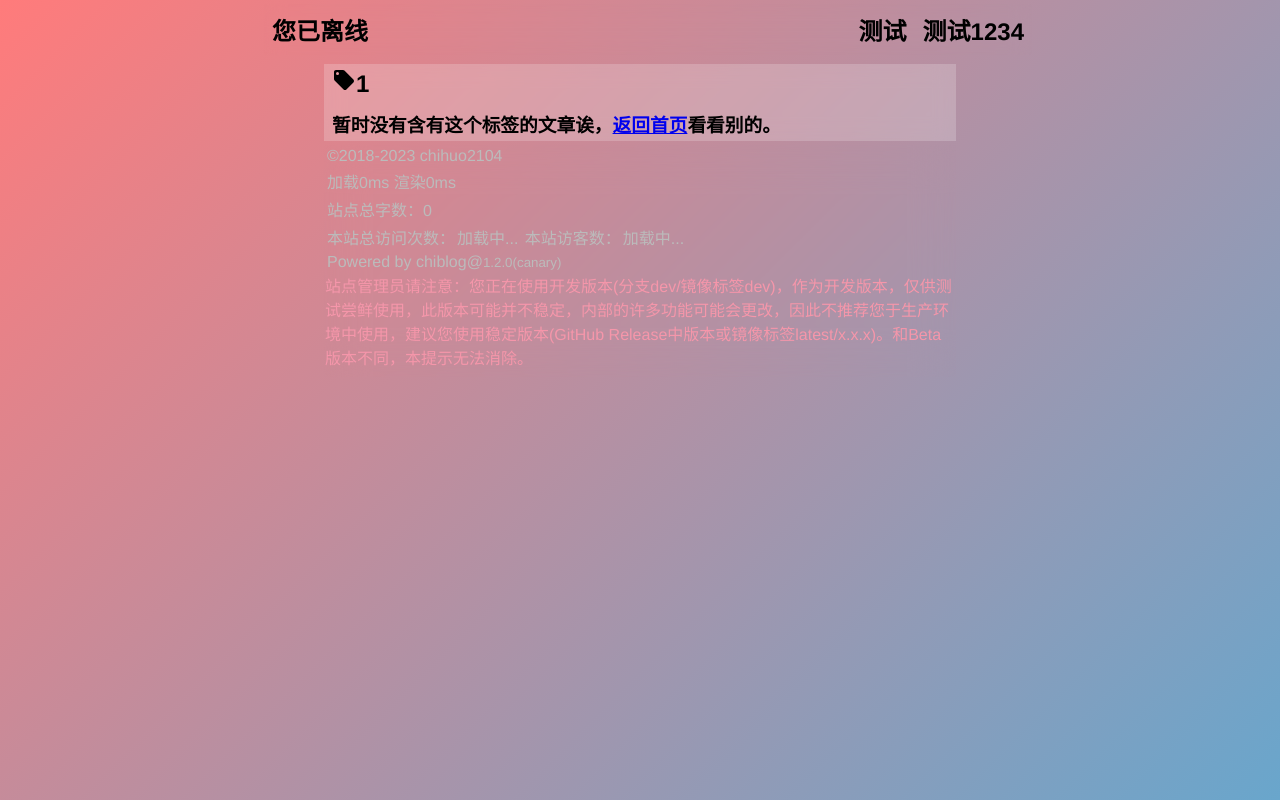
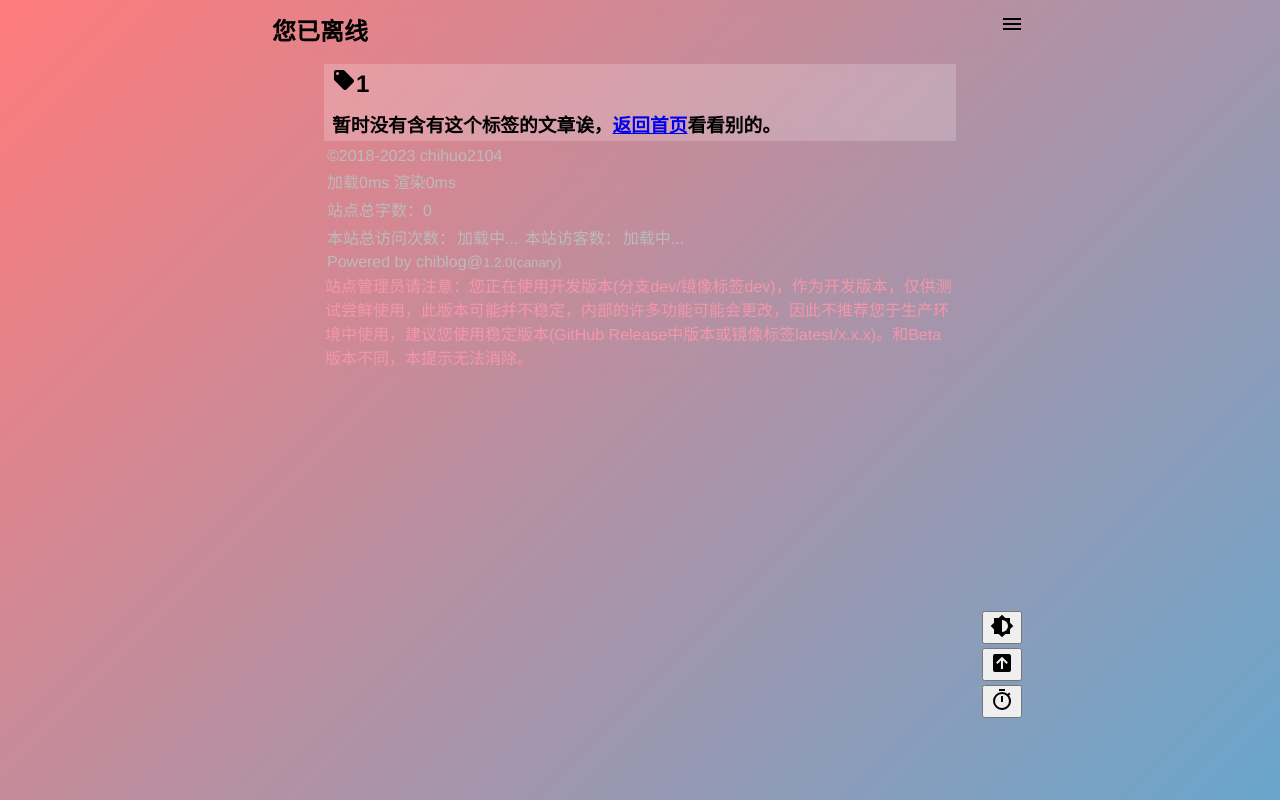
Before and after one commit to chi-net/chiblog, a Nuxt app: page /tag/1 in a window 1280 px wide. Built offline with nearby package versions, Linux system fonts and the light colour scheme.

Commit message:
feat: toolbar btt and dark mode control

```diff
--- a/app.vue
+++ b/app.vue
@@ -178,6 +178,7 @@ function renderNumber(num) {
       id="back"
     />
     <Header :pages="pages" :settings="settings" :posts="posts" />
+    <aside><Toolbar/></aside>
     <div id="viewer" :class="{ hidden: hidden ? true : false, normal: hidden ? false : true }">
       <div id="datatip" v-if="versionDifference !== ''">
         数据文件过时提醒：<br />
@@ -233,23 +234,18 @@ body {
   overflow-x: hidden;
 }
 
-// html[theme='dark-mode']
-// @media (prefers-color-scheme: dark) {
 html[theme='dark-mode'] {
   filter: invert(1) hue-rotate(180deg);
 }
 html[theme='dark-mode'] img {
   filter: invert(1) hue-rotate(180deg);
 }
-// }
-@media (prefers-color-scheme: dark) {
-  html {
-    filter: invert(1) hue-rotate(180deg);
-  }
-  html img {
-    filter: invert(1) hue-rotate(180deg);
-  }
-}
+//html {
+//  transition: filter 300ms linear;
+//}
+//html img {
+//  transition: filter 0 linear;
+//}
 
 h1,
 h2,
@@ -273,12 +269,6 @@ h6 {
     padding: 2px;
     margin-top: 3em;
   }
-  //@media only screen and (min-width: 768px) and (max-width: 1024px) {
-  //  // 在这个宽度范围内执行某个操作
-  //  margin-left: 10%;
-  //  margin-right: 10%;
-  //  margin-top: calc(16px + 5em);
-  //}
   @media screen and (min-width: 1024px) {
     margin-left: 25%;
     margin-right: 25%;
--- a/components/Card.vue
+++ b/components/Card.vue
@@ -87,23 +87,14 @@ onMounted(async () => {
   }
   div#img {
     display: flex;
-    place-items: center;
+    justify-content: center;
     padding: 0;
   }
   img {
     transition: opacity ease-in-out 200ms;
-    float: right;
-    @media only screen and (max-width: 1024px) and (min-width: 768px) {
-      height: 100%;
-    }
-    // flex-grow: 1;
-    // flex-shrink: 0;
+    //float: right;
     width: 100%;
-    // max-height: calc(20%);
-    // max-height: 100%;
-    // max-height: 20%;
     overflow-y: hidden;
-    // transform: scale(1);
   }
 }
 .imageshow {
--- a/components/Footer.vue
+++ b/components/Footer.vue
@@ -4,12 +4,10 @@ const props = defineProps({
   loadTime: Number,
   renderTime: Number,
   version: Object,
-  s: String,
   textCount: String
 })
-import { ref } from 'vue'
 // import { version as ver2 } from 'nuxt'
-const settings = ref(props.settings)
+const settings = reactive(props.settings)
 </script>
 <template>
   <footer id="footer-component">
--- a/components/Header.vue
+++ b/components/Header.vue
@@ -11,7 +11,6 @@ let posts = reactive(props.posts)
 // const height = ref("100%")
 function changePagesShowData() {
   // 增加动画
-
   show.value = !show.value
 }
 
@@ -39,45 +38,43 @@ const $route = useRoute()
 
 let post = reactive()
 
+$router.beforeEach(() => {
+  post = {}
+})
+
 // 这说明进入了...
 if ($route.name === 'posts-path') {
   post = posts.filter((ele) => {
     return $route.path === '/posts/' + ele.path
   })[0]
-  if (post !== undefined) {
+  // if (post !== undefined) {
+  //   console.log(post)
+  // }
+}
 
-  }
-}
+const isshow = computed(() => {
+  if (show.value) return 'close'
+  else return 'menu'
+})
+
 // console.log($route.name)
 </script>
 <template>
   <header :id="id" class="trans">
-    <div id="set-mob">
-      <h2 id="title">
-        <nuxt-link to="/">{{ settings.site.title }}</nuxt-link>
+    <div id="header-index">
+      <div id="set-mob">
+        <h2 id="title">
+          <nuxt-link to="/">{{ settings.site.title }}</nuxt-link>
+        </h2>
+      </div>
+      <h2 id="pages-pc-toolbar" v-if="post !== undefined">
+        {{ post.title }}
       </h2>
       <div id="pages-mob-an" @click="changePagesShowData">
-        <h2>链接</h2>
+        <h2><Icon :name="isshow"/></h2>
       </div>
     </div>
-    <h2 id="pages-pc-article" v-if="post !== undefined">
-      {{ post.title }}
-    </h2>
-    <div id="pages-pc">
-      <span v-for="i in pages" :key="i.id">
-        <div v-if="i.type === 'link'">
-          <h2 class="page-link">
-            <a :href="i.url" :target="i.target">{{ i.title }}</a>
-          </h2>
-        </div>
-        <div v-if="i.type === 'article'">
-          <h2 class="page-link">
-            <nuxt-link :to="'/' + i.name">{{ i.title }}</nuxt-link>
-          </h2>
-        </div>
-      </span>
-    </div>
-    <div id="pages-mob" :style="{ display: show ? 'block' : 'none' }">
+    <div id="pages" :style="{ display: show ? 'block' : 'none' }">
       <span v-for="i in pages" :key="i.id">
         <div v-if="i.type === 'link'">
           <h2 class="page-link">
@@ -94,6 +91,11 @@ if ($route.name === 'posts-path') {
   </header>
 </template>
 <style lang="scss" scoped>
+#header-index {
+  display: flex;
+  justify-content: space-between;
+  width: 100%;
+}
 #header {
   display: flex;
   position: fixed;
@@ -103,25 +105,23 @@ if ($route.name === 'posts-path') {
     margin-right: 20%;
     width: 60%;
     border-radius: 4px;
-    //border: #eeeeee solid 1px;
     justify-content: space-between;
   }
+  flex-direction: column;
   @media screen and (max-width: 768px) {
     top: 0;
     left: 0;
     right: 0;
-    flex-direction: column;
   }
-  //left: 0;
-  //right: 0;
   backdrop-filter: blur(10px);
   z-index: 10;
-  #pages-pc-article {
+  #pages-pc-toolbar {
     display: none;
   }
 }
 
 #header-sm {
+  flex-direction: column;
   width: 100%;
   display: flex;
   position: fixed;
@@ -138,37 +138,21 @@ if ($route.name === 'posts-path') {
     right: 0;
     flex-direction: column;
   }
-  //left: 0;
-  //right: 0;
   backdrop-filter: blur(10px);
   z-index: 10;
 }
 
-#pages-pc {
-  @media screen and (max-width: 768px) {
+#pages-pc-toolbar {
+  @media screen and (max-width: 1365px) {
     display: none;
   }
-  @media screen and (min-width: 768px) {
-    display: flex;
-  }
-}
-
-#pages-pc-article {
-  @media screen and (max-width: 768px) {
-    display: none;
-  }
+  position: fixed;
+  left: calc(25% + 4px);
+  right: 25%;
 }
 
 #pages-mob-an {
-  @media screen and (min-width: 768px) {
-    display: none;
-  }
   cursor: pointer;
-}
-#pages-mob {
-  @media screen and (min-width: 768px) {
-    display: none;
-  }
 }
 #set-mob {
   display: flex;
--- a/components/Icon.vue
+++ b/components/Icon.vue
@@ -9,7 +9,7 @@ import {
   mdiTag,
   mdiFountainPenTip,
   mdiPin,
-  mdiEye
+  mdiEye, mdiMenu, mdiClose, mdiBrightness6, mdiArrowUpBox, mdiTimerOutline
 } from '@mdi/js'
 const props = defineProps({
   name: String,
@@ -25,7 +25,12 @@ const mdiArray = {
   tag: mdiTag,
   textCount: mdiFountainPenTip,
   pin: mdiPin,
-  views: mdiEye
+  views: mdiEye,
+  menu: mdiMenu,
+  close: mdiClose,
+  nightmode: mdiBrightness6,
+  backtotop: mdiArrowUpBox,
+  save: mdiTimerOutline
 }
 const read = mdiArray[props.name] || ''
 const width = props.width || 24
--- /dev/null
+++ b/components/Toolbar.vue
@@ -0,0 +1,61 @@
+<script setup lang="ts">
+let mode = ref(0)
+
+onMounted(() => {
+  if (localStorage.getItem('theme-mode') !== undefined) {
+    mode.value = (localStorage.getItem('theme-mode') === 'dark')
+  }
+  if (window.matchMedia (" (prefers-color-scheme: dark)").matches) {
+    document.documentElement.setAttribute('theme', 'dark-mode')
+    mode.value = 1
+  }
+  watch(mode, () => {
+    localStorage.setItem('theme-mode', mode? 'dark': 'light')
+  })
+})
+function changeNightMode () {
+  if (mode.value && process.client) {
+    document.documentElement.setAttribute('theme', 'light-mode')
+    mode.value = !mode.value
+  } else {
+    document.documentElement.setAttribute('theme', 'dark-mode')
+    mode.value = !mode.value
+  }
+}
+
+function btt () {
+  window.scrollTo({
+    top: 0,
+    left: 0,
+    behavior: 'smooth'
+  })
+}
+</script>
+
+<template>
+  <div id="toolbar">
+    <button @click="changeNightMode" :title="'切换至' + (mode ? '默认模式' : '暗黑模式')"><Icon name="nightmode"/></button><br/>
+    <button @click="btt" title="返回顶部"><Icon name="backtotop"/></button><br/>
+    <button @click="save" title="节流模式(实验版)"><Icon name="save"/></button>
+  </div>
+</template>
+
+<style scoped lang="scss">
+  #toolbar {
+    cursor: pointer;
+    z-index: 666;
+    button {
+      margin: 2px;
+    }
+    @media screen and (max-width: 1024px) {
+      position: fixed;
+      bottom: 1em;
+      right: 1em;
+    }
+    @media screen and (min-width: 1024px) {
+      position: fixed;
+      bottom: 5em;
+      right: calc(25% - 4em);
+    }
+  }
+</style>
--- a/pages/posts/[path].vue
+++ b/pages/posts/[path].vue
@@ -148,12 +148,12 @@ function renderNumber(num) {
   <ImageCard :img="post.banner">
     <h1>{{ post.title }}</h1>
     <div id="infoset">
-      <div><Icon name="account" /><span>{{ post.author }}</span></div>
+      <div><Icon name="account" /><span><nuxt-link :to="'/author/' + post.author">{{ post.author }}</nuxt-link></span></div>
       <div><Icon name="clockoutline" /><span>{{ reltime }}</span></div>
       <div><Icon name="accountarrowup" /><span>{{ updtime }}</span></div>
       <div v-if="settings.site.comment.backend.type === 'chicomment-simple'"><Icon name="comment" />{{ postComments }}</div>
       <div v-if="settings.site.textcount.article !== undefined ? settings.site.textcount.article : true"><Icon name="textCount" /><span>{{ renderNumber(post.content.length) }}字</span></div>
-      <div><Icon name="book" /><span>{{ post.category !== undefined ? post.category : '未分类' }}</span></div>
+      <div><Icon name="book" /><span><nuxt-link :to="'/category/' + post.category">{{ post.category !== undefined ? post.category : '未分类' }}</nuxt-link></span></div>
       <div><Icon name="views" /><span id="busuanzi_value_page_pv">加载中</span></div>
     </div>
     <div v-if="china">
@@ -215,16 +215,24 @@ function renderNumber(num) {
   </PureCard>
 </template>
 <style lang="scss" scoped>
+a {
+  transition: color 200ms ease-in-out;
+}
 #content img {
   width: 100%;
 }
 #infoset {
-  display: grid;
-  grid-template-columns: auto auto auto auto auto auto auto auto auto auto;
+  display: flex;
+  padding: 4px;
+  @media screen and (min-width: 1024px) {
+    justify-content: space-between;
+  }
+  flex-wrap: wrap;
   div {
     display: flex;
     justify-content: center;
     font-size: 18px;
+    padding: 4px;
   }
 }
 .click {
--- a/styles/markdown.scss
+++ b/styles/markdown.scss
@@ -24,6 +24,7 @@
     padding-left: 12px;
     border-left: 4px #eee solid;
   }
+
   hr {
     display: block;
     border: 0;
@@ -32,11 +33,13 @@
     margin: 1em 0;
     padding: 0;
   }
+
   code,
   pre code {
     width: 100%;
     display: block;
   }
+
   p code,
   h1 code,
   h2 code,
@@ -50,6 +53,7 @@
     max-width: 100%;
     display: inline-block;
   }
+
   pre,
   code {
     max-width: calc(100% - 25px);
@@ -64,6 +68,7 @@
     white-space: pre-wrap;
     font-family: 'Monaco', 'Menlo', 'Cascadia Code', 'Consolas', 'Courier New';
   }
+
   kbd,
   samp {
     border-radius: 8px;
@@ -78,38 +83,32 @@
     white-space: pre-wrap;
     font-family: 'Monaco', 'Menlo', 'Cascadia Code', 'Consolas', 'Courier New';
   }
+
   table,
   table tr th,
   table tr td {
     border: 1px solid #666666;
   }
+
   table {
     width: 100%;
     border-collapse: collapse;
   }
+
   a,
   a:hover,
   a:active,
   a:link {
     text-decoration: none;
     color: blue;
+    transition: color 300ms ease-in-out;
   }
+
   a:hover {
     color: cyan;
   }
+
   p {
     display: block;
   }
-  //h1 {
-  //  font-size: 2 * $base;
-  //}
-  //h2 {
-  //  font-size: 1.8 * $base;
-  //}
-  //h3 {
-  //  font-size: 1.5 * $base;
-  //}
-  //p {
-  //  font-size: $base * 1.2;
-  //}
 }
```
Also changed, not shown: components/ArticleCard.vue (+9 -4 lines).
